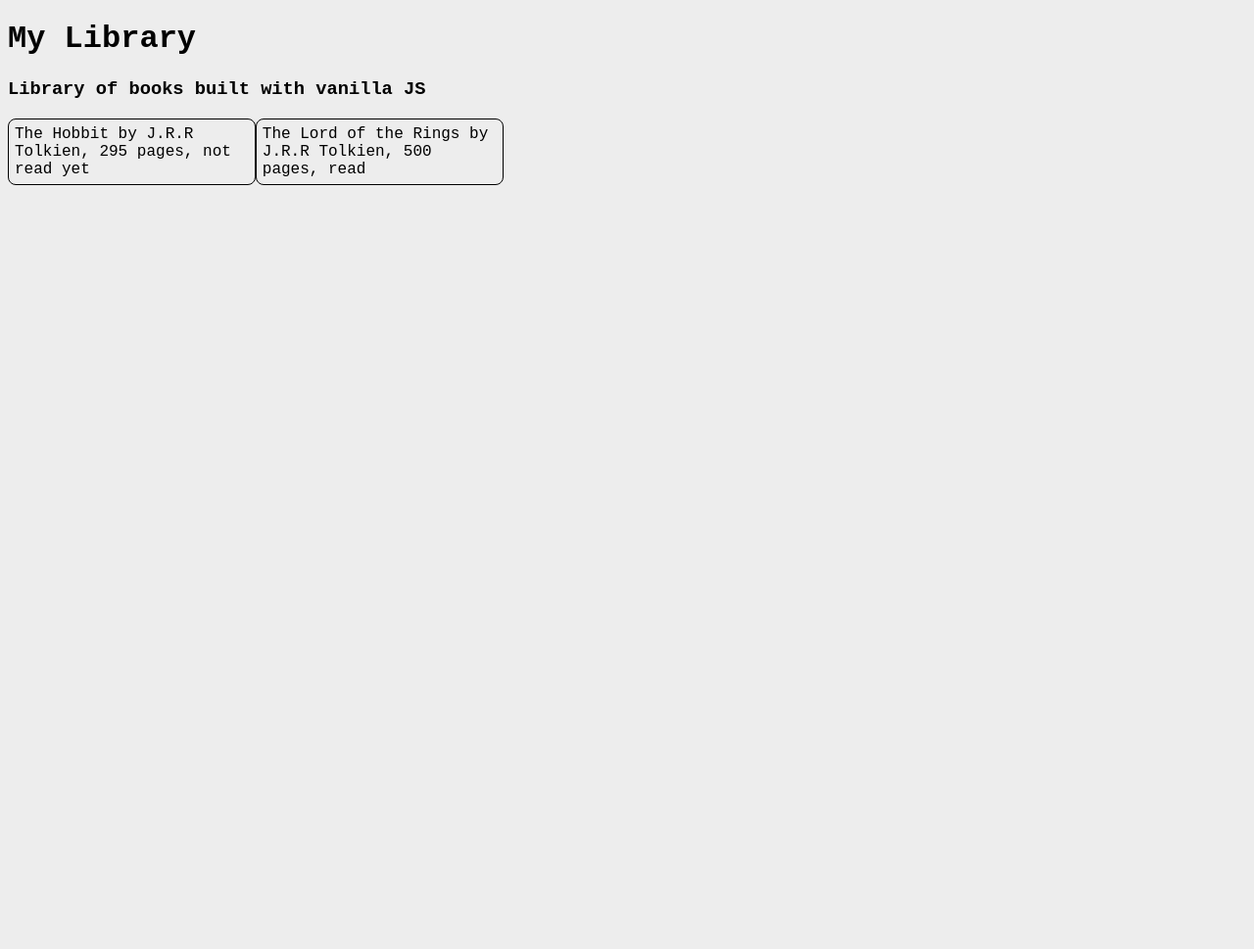
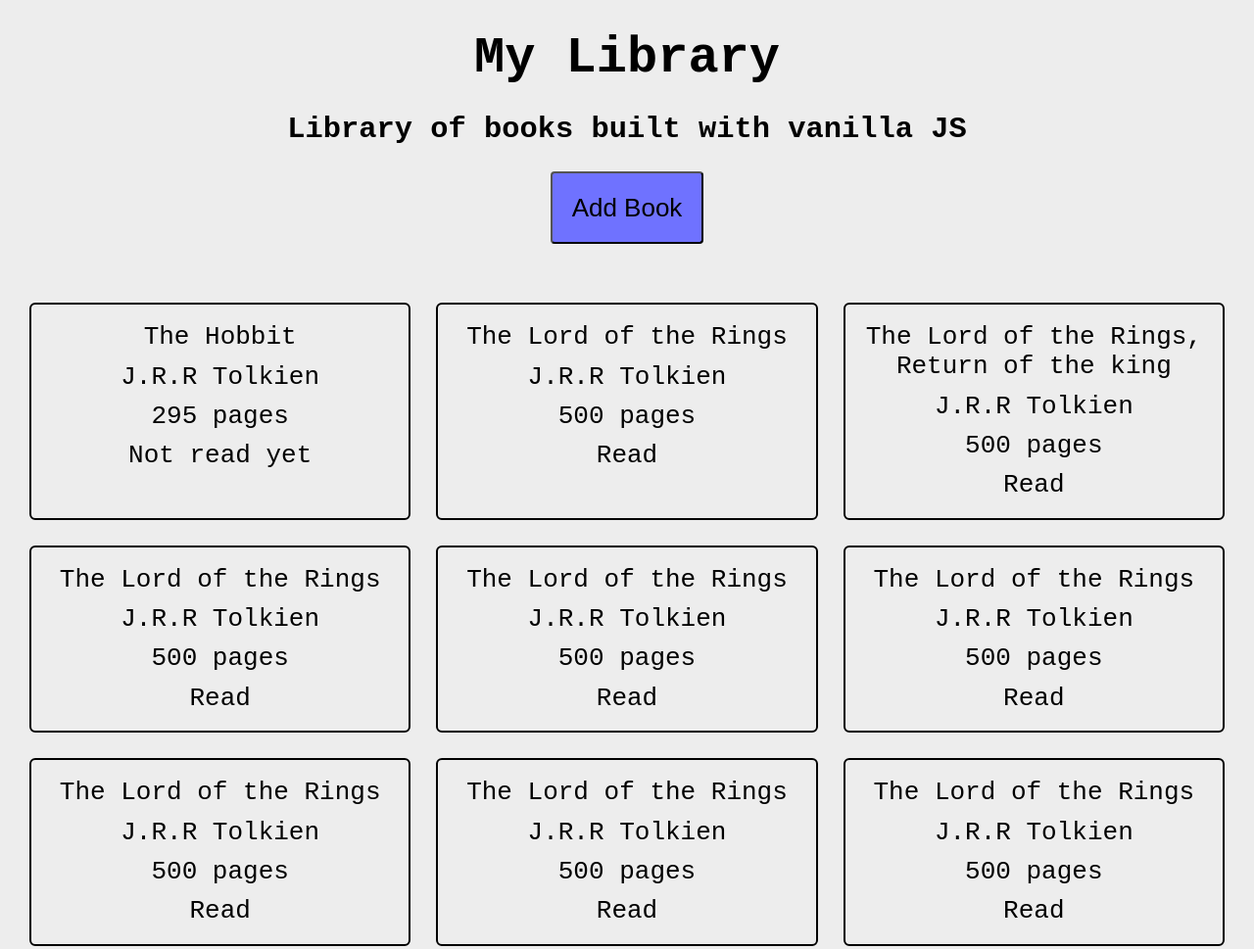
Before and after one commit to ricci2511/BookLibrary, a plain HTML site: page index.html in a window 1280 px wide. Shown: the whole page at 98% size. Before the commit the page ends 800 px from the top, so only its background shows below. Drawn offline with Linux system fonts and the light colour scheme.

Commit message:
added add book btn, improved styling

```diff
--- a/index.html
+++ b/index.html
@@ -13,60 +13,11 @@
     <header>
         <h1>My Library</h1>
         <h3>Library of books built with vanilla JS</h3>
+        <button id="addBookBtn">Add Book</button>
     </header>
 
     <main>
         <div class="grid">
-            <!--
-            <div class="grid-book">
-                <div class="title">Book 1</div>
-                <div class="author">Author 1</div>
-                <div class="pages">100 pages</div>
-                <div class="isRead">not read yet</div>
-            </div>
-            <div class="grid-book">
-                <div class="title">Book 1</div>
-                <div class="author">Author 1</div>
-                <div class="pages">100 pages</div>
-                <div class="isRead">not read yet</div>
-            </div>
-            <div class="grid-book">
-                <div class="title">Book 1</div>
-                <div class="author">Author 1</div>
-                <div class="pages">100 pages</div>
-                <div class="isRead">not read yet</div>
-            </div>
-            <div class="grid-book">
-                <div class="title">Book 1</div>
-                <div class="author">Author 1</div>
-                <div class="pages">100 pages</div>
-                <div class="isRead">not read yet</div>
-            </div>
-            <div class="grid-book">
-                <div class="title">Book 1</div>
-                <div class="author">Author 1</div>
-                <div class="pages">100 pages</div>
-                <div class="isRead">not read yet</div>
-            </div>
-            <div class="grid-book">
-                <div class="title">Book 1</div>
-                <div class="author">Author 1</div>
-                <div class="pages">100 pages</div>
-                <div class="isRead">not read yet</div>
-            </div>
-            <div class="grid-book">
-                <div class="title">Book 1</div>
-                <div class="author">Author 1</div>
-                <div class="pages">100 pages</div>
-                <div class="isRead">not read yet</div>
-            </div>
-            <div class="grid-book">
-                <div class="title">Book 1</div>
-                <div class="author">Author 1</div>
-                <div class="pages">100 pages</div>
-                <div class="isRead">not read yet</div>
-            </div>
-            -->
         </div>
     </main>
 
--- a/script.js
+++ b/script.js
@@ -9,14 +9,6 @@ function Book(title, author, numOfPages, isRead) {
     this.isRead = isRead;
 }
 
-Book.prototype.info = function () {
-    if (this.isRead) {
-        return `${this.title} by ${this.author}, ${this.numOfPages} pages, read`;
-    } else {
-        return `${this.title} by ${this.author}, ${this.numOfPages} pages, not read yet`;
-    }
-};
-
 function addBookToLibrary(title, author, pages, isRead) {
     let newBook = new Book(title, author, pages, isRead);
     myLibrary.push(newBook);
@@ -24,15 +16,31 @@ function addBookToLibrary(title, author, pages, isRead) {
 
 function addBookToGrid(book) {
     const gridBook = document.createElement("div");
-    const bookInfo = document.createElement("div");
+    const title = document.createElement("div");
+    const author = document.createElement("div");
+    const pages = document.createElement("div");
+    const isRead = document.createElement("div");
 
-    bookInfo.textContent = book.info();
+    title.textContent = book.title;
+    author.textContent = book.author;
+    pages.textContent = `${book.numOfPages} pages`;
+    isRead.textContent = (book.isRead) ? 'Read' : 'Not read yet';
 
-    gridBook.appendChild(bookInfo).className = "book-info";
+    gridBook.appendChild(title).className = "title";
+    gridBook.appendChild(author).className = "author";
+    gridBook.appendChild(pages).className = "pages";
+    gridBook.appendChild(isRead).className = "isRead";
     grid.appendChild(gridBook).className = "grid-book";
 }
 
 addBookToLibrary("The Hobbit", "J.R.R Tolkien", 295, false);
 addBookToLibrary("The Lord of the Rings", "J.R.R Tolkien", 500, true);
+addBookToLibrary("The Lord of the Rings, Return of the king", "J.R.R Tolkien", 500, true);
+addBookToLibrary("The Lord of the Rings", "J.R.R Tolkien", 500, true);
+addBookToLibrary("The Lord of the Rings", "J.R.R Tolkien", 500, true);
+addBookToLibrary("The Lord of the Rings", "J.R.R Tolkien", 500, true);
+addBookToLibrary("The Lord of the Rings", "J.R.R Tolkien", 500, true);
+addBookToLibrary("The Lord of the Rings", "J.R.R Tolkien", 500, true);
+addBookToLibrary("The Lord of the Rings", "J.R.R Tolkien", 500, true);
 
 myLibrary.forEach((book) => addBookToGrid(book));
--- a/styles.css
+++ b/styles.css
@@ -1,23 +1,64 @@
 * {
   box-sizing: border-box;
+  padding: 0;
+  margin: 0;
 }
 
 html {
   font-family: "Courier New", Courier, monospace;
+  font-size: 26px;
   background-color: #ededed;
+}
+
+body {
+  word-wrap: break-word;
+}
+
+header {
+  display: flex;
+  flex-direction: column;
+  align-items: center;
+  gap: 1rem;
+}
+
+header,
+main {
+  padding: 30px;
+}
+
+#addBookBtn {
+  background-color: rgb(111, 114, 255);
+  padding: 0.75em;
+  font-size: 1rem;
+  border-radius: 4px;
+  transition: transform 0.2s ease-in-out;
+  cursor: pointer;
+}
+
+#addBookBtn:hover {
+  transform: scale(0.9);
 }
 
 .grid {
   display: grid;
-  grid-template-columns: repeat(5, 1fr);
-  grid-template-rows: repeat(4, 1fr);
-  gap: 30px 0;
-  justify-items: center;
-  justify-content: center;
+  grid-template-columns: repeat(auto-fill, minmax(300px, 1fr));
+  grid-auto-rows: auto; /* auto generate rows as needed */
+  gap: 1rem;
+  place-content: center;
 }
 
 .grid-book {
-  border: 1px solid black;
-  border-radius: 8px;
-  padding: 6px;
+  display: flex;
+  flex-direction: column;
+  border: 2px solid black;
+  border-radius: 6px;
+  padding: 0.5rem;
+  text-align: center;
 }
+
+.title,
+.author,
+.pages,
+.isRead {
+  padding: 0.2rem;
+}
```
